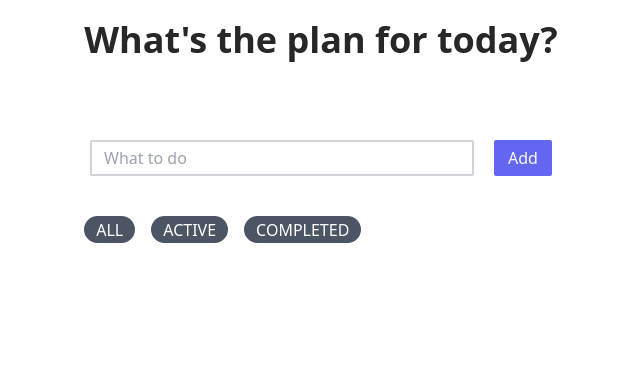
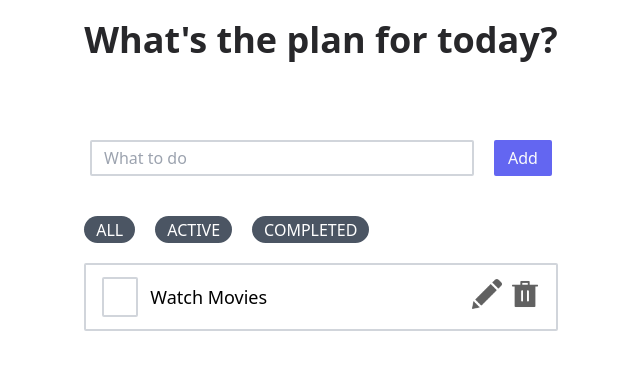
Before and after one commit to bangkitPk/react-todolist, a React (Vite) app: page / in a window 1280 px wide. Shown: the top 370 px of the page, without its empty margins (319-959 px from the left). Built offline with nearby package versions, Linux system fonts and the light colour scheme.

Commit message:
Complete UI

```diff
--- a/src/App.jsx
+++ b/src/App.jsx
@@ -1,5 +1,5 @@
 import InputTodo from "./components/input-todo";
-import ListTodo from "./components/list-todo";
+import ListTodos from "./components/list-todos";
 
 function App() {
   return (
@@ -9,7 +9,7 @@ function App() {
           What's the plan for today?
         </h1>
         <InputTodo />
-        <ListTodo />
+        <ListTodos />
       </div>
     </div>
   );
--- a/src/components/list-todo.jsx
+++ /dev/null
@@ -1,13 +0,0 @@
-import FilterButton from "./filter-button";
-
-export default function ListTodo() {
-  return (
-    <div className="w-full">
-      <div className="flex justify-start gap-4">
-        <FilterButton text={"ALL"}/>
-        <FilterButton text={"ACTIVE"}/>
-        <FilterButton text={"COMPLETED"}/>
-      </div>
-    </div>
-  );
-}
--- /dev/null
+++ b/src/components/list-todos.jsx
@@ -0,0 +1,25 @@
+import FilterButton from "./filter-button";
+
+export default function ListTodos() {
+  return (
+    <div className="w-full">
+      <div className="flex justify-start gap-5">
+        <FilterButton text={"ALL"} />
+        <FilterButton text={"ACTIVE"} />
+        <FilterButton text={"COMPLETED"} />
+      </div>
+      <div>
+        <div className="px-4 py-3 mt-5 flex items-center border-2 border-gray-300 rounded-sm gap-3">
+          <button className="border-2 border-gray-300 rounded-sm h-10 w-10"></button>
+          <div className="flex items-center justify-between w-[100%]">
+            <span className="text-lg">Watch Movies</span>
+            <div>
+              <button className="mr-2"><img src="./src/assets/edit.png" alt="Edit" width={30}/></button>
+              <button><img src="./src/assets/delete.png" alt="Delete" width={30}/></button>
+            </div>
+          </div>
+        </div>
+      </div>
+    </div>
+  );
+}
```
Also changed, not shown: src/assets/delete.png (added), src/assets/edit.png (added).
